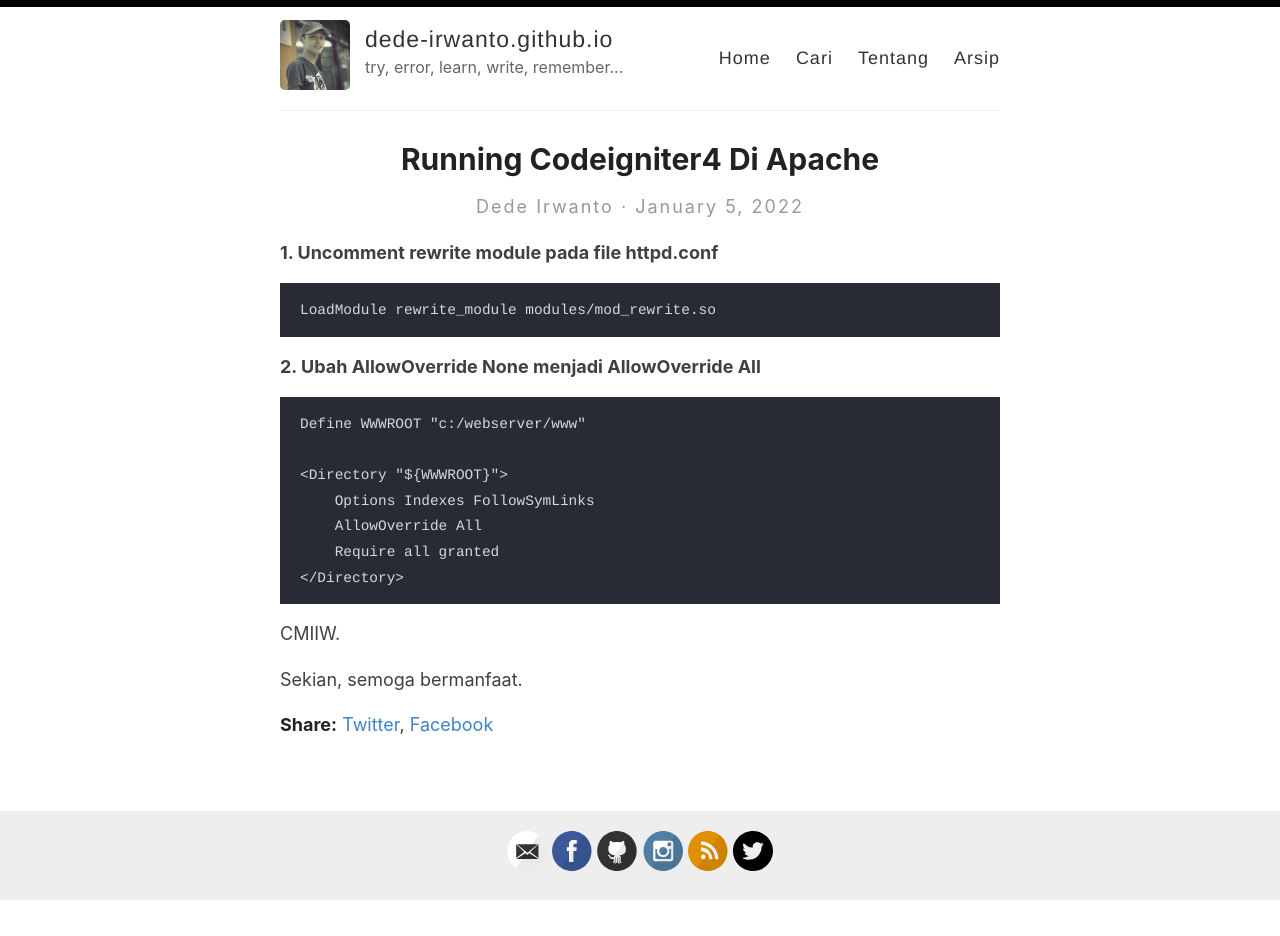
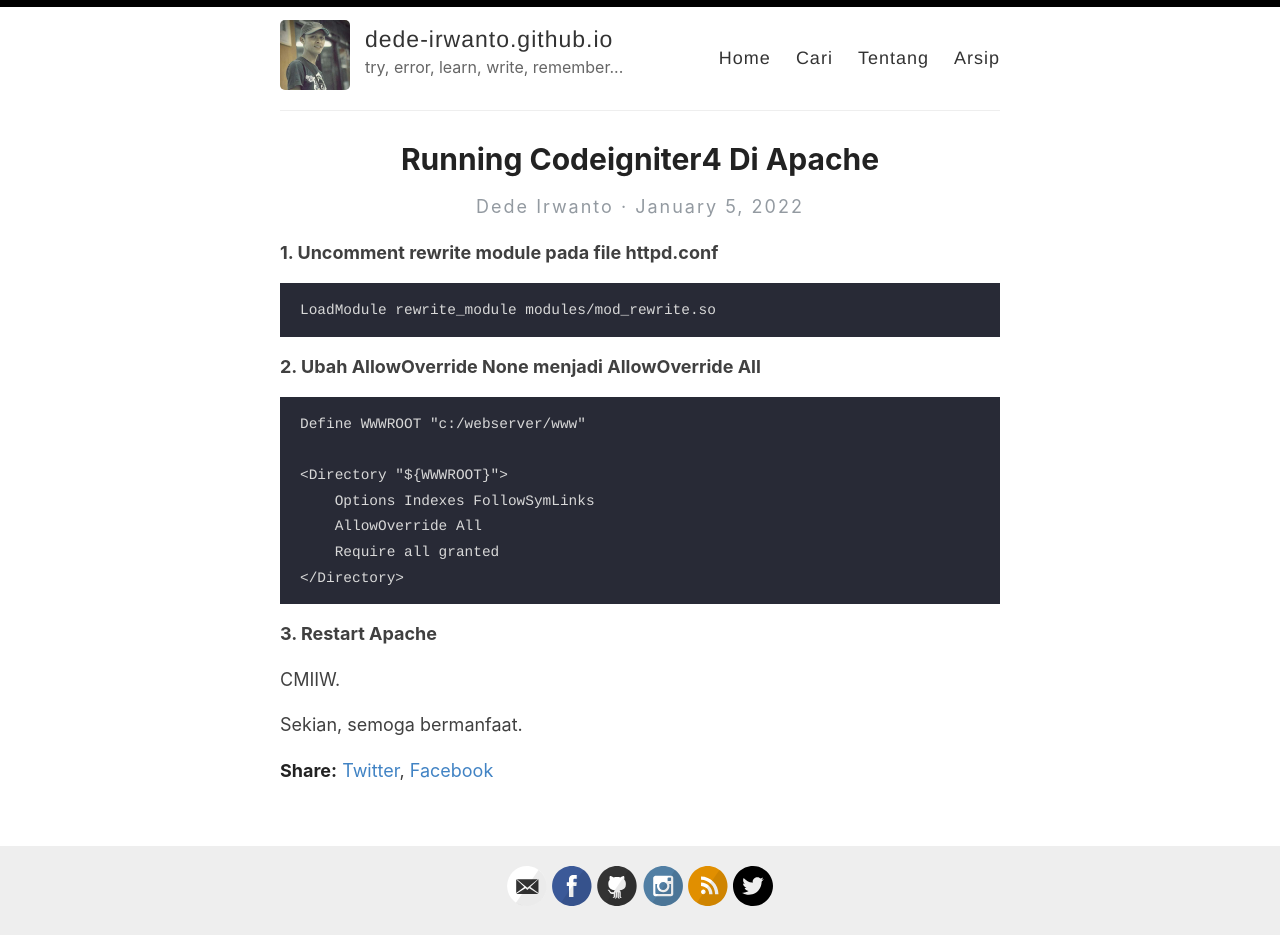
Before and after one commit to dede-irwanto/dede-irwanto.github.io, a Jekyll site: the page built from _posts/2022-01-05-running-codeigniter4-di-apache.md, in a window 1280 px wide. Built offline with Jekyll 4.4.1, drawn with Linux system fonts in a browser that asks for light colours; comment, search, counter and statistics services are not loaded; before the commit the page ends 901 px from its top, so only the background shows below that.

Commit message:
Update 2022-01-05-running-codeigniter4-di-apache.md

```diff
--- a/_posts/2022-01-05-running-codeigniter4-di-apache.md
+++ b/_posts/2022-01-05-running-codeigniter4-di-apache.md
@@ -15,6 +15,8 @@ layout: post
         Require all granted
     </Directory>
 
+**3. Restart Apache**
+
 CMIIW.
 
 Sekian, semoga bermanfaat.
```
